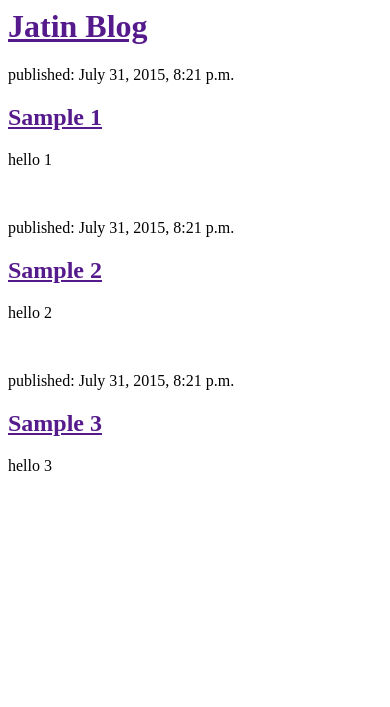
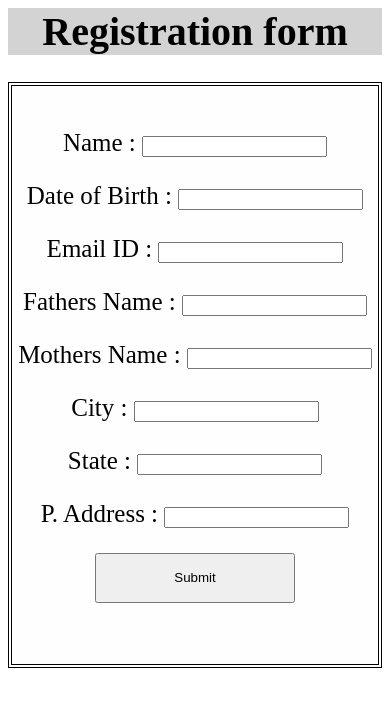
Before and after one commit to mukul-shaunik/my-first-blog, a Django app: page / in a window 390 px wide. Shown: the top 707 px of the page. Run offline with Django 3.2, Linux system fonts and the light colour scheme; data comes from the database, SQL or seed files in the repository; both versions use the stored data as it was after the commit.

Commit message:
css added

```diff
--- a/blog/models.py
+++ b/blog/models.py
@@ -14,3 +14,44 @@ class Post(models.Model):
 		self.save()
 	def __str__(self):
 		return self.title
+class RegForm(models.Model):
+	name = models.CharField(max_length=200)
+	dob = models.DateTimeField(default=timezone.now)
+	email_id = models.CharField(max_length=200)
+	father_name = models.CharField(max_length=200)
+	mother_name = models.CharField(max_length=200)
+	city = models.CharField(max_length=200)
+	state = models.CharField(max_length=200)
+	p_address = models.TextField()
+	def getName(self):
+		return self.name
+	def getDob(self):
+		return self.dob
+	def getEmail_id(self):
+		return self.email_id
+	def getFather_name(self):
+		return self.father_name
+	def getMother_name(self):
+		return self.mother_name
+	def getCity(self):
+		return self.city
+	def getState(self):
+		return self.state
+	def getAddress(self):
+		return self.p_address
+	def setName(self,name):
+		return self.name
+	def setDob(self,dob):
+		return self.dob
+	def setEmail_id(self,email_id):
+		return self.email_id
+	def setFather_name(self,father_name):
+		return self.father_name
+	def setMother_name(self,mother_name):
+		return self.mother_name
+	def setCity(self,city):
+		return self.city
+	def setState(self,state):
+		return self.state
+	def setAddress(self,p_address):
+		return self.p_address
--- /dev/null
+++ b/blog/templates/blog/Form.html
@@ -0,0 +1,32 @@
+<html>
+<head><title>Form</title></head>
+<h1>Registration form</h1>
+<form name="Myform">
+<br>
+<p>Name          : <input type="text" name="T1"/></p>
+<p>Date of Birth : <input type="text" name="T2"/></p>
+<p>Email ID      : <input type="text" name="T3"/></p>
+<p>Fathers Name  : <input type="text" name="T4"/></p>
+<p>Mothers Name  : <input type="text" name="T5"/></p>
+<p>City          : <input type="text" name="T6"/></p>
+<p>State         : <input type="text" name="T7"/></p>
+<p>P. Address    : <input type="textarea" name="T8"/></p>
+<p><input  type="Button" name="B1" style="width: 200px; height: 50px;" value="Submit"/></p>
+<br>
+<br>
+</form>
+<style type="text/css">
+h1{
+font-size:40px;
+text-align:center;
+background-color:lightgrey;
+}
+p {
+font-size:25px;
+text-align:center;
+}
+form{
+border: 4px double #000;
+background-color: #fffeff;
+}
+</html>
--- a/blog/templates/blog/post_list.html
+++ b/blog/templates/blog/post_list.html
@@ -1,16 +1,11 @@
-<html>
-	<head>
-		<title>Jatin blog</title>
-	</head>
-	<body>
-	<div>
-	<h1><a	href="">Jatin	Blog</a></h1>
-	</div>
+{% extends "blog/base.html" %}
+    {% block content %}
 	{% for post in posts %}
-	<p>published: {{post.published_date}}	</p>
-	<h2><a	href="">{{post.title}}</a></h2>
-	<p>{{ post.text|linebreaks }}</p>
-	<br>
+		<div class="post">
+		<p>published: {{post.published_date}}	</p>
+		<h2><a	href="{% url "post_detail" pk=post.pk %}">{{post.title}}</a></h2>
+		<p>{{ post.text|linebreaks }}</p>
+		<br>
+		</div>
 	{% endfor %}
-	</body>
-</html>
+     {% endblock content %}
--- a/blog/urls.py
+++ b/blog/urls.py
@@ -2,5 +2,7 @@ from django.conf.urls import url
 from . import views
 
 urlpatterns = [
-	url(r'^$',views.post_list,name='post_list'),
+	url(r'^$',views.reg_form,name='reg_form'),
+	url(r'^Post/',views.post_list,name='post_list'),
+	url(r'^Post/(?P<pk>[0-9]+)/$',views.post_detail, name='post_detail'),
 ]
--- a/blog/views.py
+++ b/blog/views.py
@@ -3,5 +3,10 @@ from django.utils import timezone
 from .models import Post
 
 def post_list(request):
-	posts = Post.objects.filter(published_date__lte=timezone.now()).order_by('published_date')
+	posts = Post.objects.all()
 	return render(request, 'blog/post_list.html',{'posts':posts})
+def reg_form(request):
+	return render(request, 'blog/form.html',{})
+def post_detail(request,pk):
+	post = get_object_or_404(Post, pk=pk)
+	return render(request, 'blog/post_detail.html', {'post':post})
```
Also changed, not shown: blog/forms.py (added, +7 -0 lines), blog/static/css/blog.css (added, +45 -0 lines), blog/templates/blog/base.html (added, +24 -0 lines), blog/templates/blog/post_detail.html (added, +12 -0 lines), blog/migrations/0002_regform.py (added), db.sqlite3, 3 other files.
